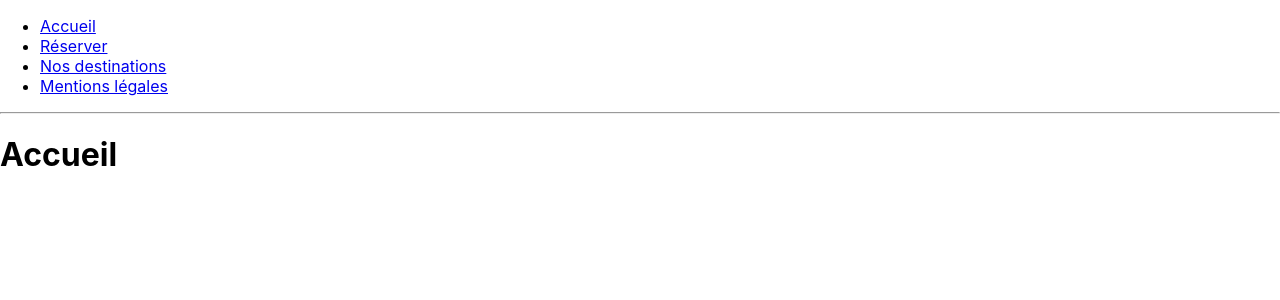
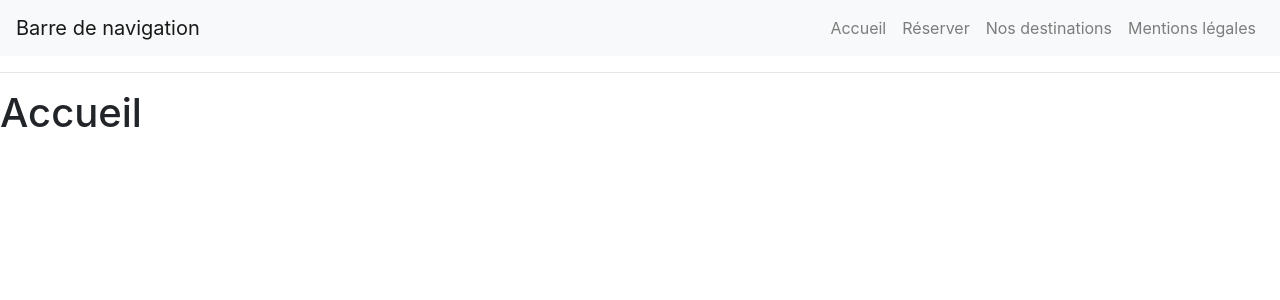
Before and after one commit to SkydeFR/TMP, a React (Create React App) app: page / in a window 1280 px wide. Shown: the top 300 px of the page. Built offline with nearby package versions, Linux system fonts and the light colour scheme.

Commit message:
Ajout de bootstrap, effet sur la barre de navigation

```diff
--- a/package.json
+++ b/package.json
@@ -5,6 +5,7 @@
   "dependencies": {
     "axios": "^0.18.0",
     "axios-cache-adapter": "^2.2.1",
+    "bootstrap": "^4.2.1",
     "node-sass": "^4.11.0",
     "react": "^16.7.0",
     "react-dom": "^16.7.0",
--- a/src/App.js
+++ b/src/App.js
@@ -1,6 +1,7 @@
 import React, { Component } from 'react';
 import './App.scss';
 import { BrowserRouter as Router, Route, Link } from 'react-router-dom';
+import '../node_modules/bootstrap/dist/css/bootstrap.min.css';
 
 import Home from './Components/Home/Home.js';
 import Book from './Components/Book/Book.js';
--- a/src/Components/StructurePage/Navigation.js
+++ b/src/Components/StructurePage/Navigation.js
@@ -1,36 +1,84 @@
 import React, { Component } from 'react';
 import { BrowserRouter, Link, Route } from 'react-router-dom';
+import { Collapse,
+    Navbar,
+    NavbarToggler,
+    NavbarBrand,
+    Nav,
+    NavItem,
+    NavLink,
+    UncontrolledDropdown,
+    DropdownToggle,
+    DropdownMenu,
+    DropdownItem } from 'reactstrap';
 
 class Navigation extends Component {
 
     constructor(props) {
         super(props);
 
+        this.toggle = this.toggle.bind(this);
         this.state = {
-            currentPage: 0,
-            pages: ['Accueil', 'Réserver', 'Nos destinations', 'Mentions légales']
+            isOpen: false,
+            currentPage: 0
+        }
+    }
+
+    toggle() {
+        this.setState({
+            isOpen: !this.state.isOpen
+        })
+    }
+
+    render() {
+        return (
+            <div>
+            <Navbar color='light' light expand="md">
+            <NavbarBrand href="/">Barre de navigation</NavbarBrand>
+            <NavbarToggler onClick={this.toggle} />
+            <Collapse isOpen={this.state.isOpen} navbar>
+                <Nav className="ml-auto" navbar>
+                    <NavItem>
+                        <NavLink href="/">Accueil</NavLink> {/* Présentation de la machine + témoignages d'anciens clients + l'équipe + entreprise ? */}
+                    </NavItem>
+                    <NavItem>
+                        <NavLink href="/reserver">Réserver</NavLink> {/* Réservation avec formulaire */}
+                    </NavItem>
+                    <NavItem>
+                        <NavLink href="/destinations">Nos destinations</NavLink> {/* Voyages et prestations possibles */}
+                    </NavItem>
+                    <NavItem>
+                        <NavLink href="/mentions-legales">Mentions légales</NavLink> {/* Mentions légales */}
+                    </NavItem>
+                </Nav>
+            </Collapse>
+            </Navbar>
+            </div>
+        )
+    }
+}
+
+class NavbarElem extends Component {
+
+    constructor(props) {
+        super(props);
+
+        this.state = {
+            title: this.props.title,
+            link: this.props.link
         }
     }
 
     render() {
         return (
-            <ul>
-                <li>
-                <Link to="/">Accueil</Link> {/* Présentation de la machine + témoignages d'anciens clients + l'équipe + entreprise ? */}
-                </li>
-                <li>
-                <Link to="/reserver">Réserver</Link> {/* Réservation avec formulaire */}
-                </li>
-                <li>
-                <Link to="/destinations">Nos destinations</Link> {/* Voyages et prestations possibles */}
-                </li>
-                <li>
-                <Link to="/mentions-legales">Mentions légales</Link> {/* Mentions légales */}
-                </li>
-            </ul>
+            <li>
+                <Link to='{this.state.link}'>{this.state.title}</Link>
+            </li>
         )
     }
 
 }
 
+//<NavbarElem title='Accueil' link='/' />
+
 export default Navigation;
```
Also changed, not shown: 1 other file (tests, documents, lock files or other folders).
